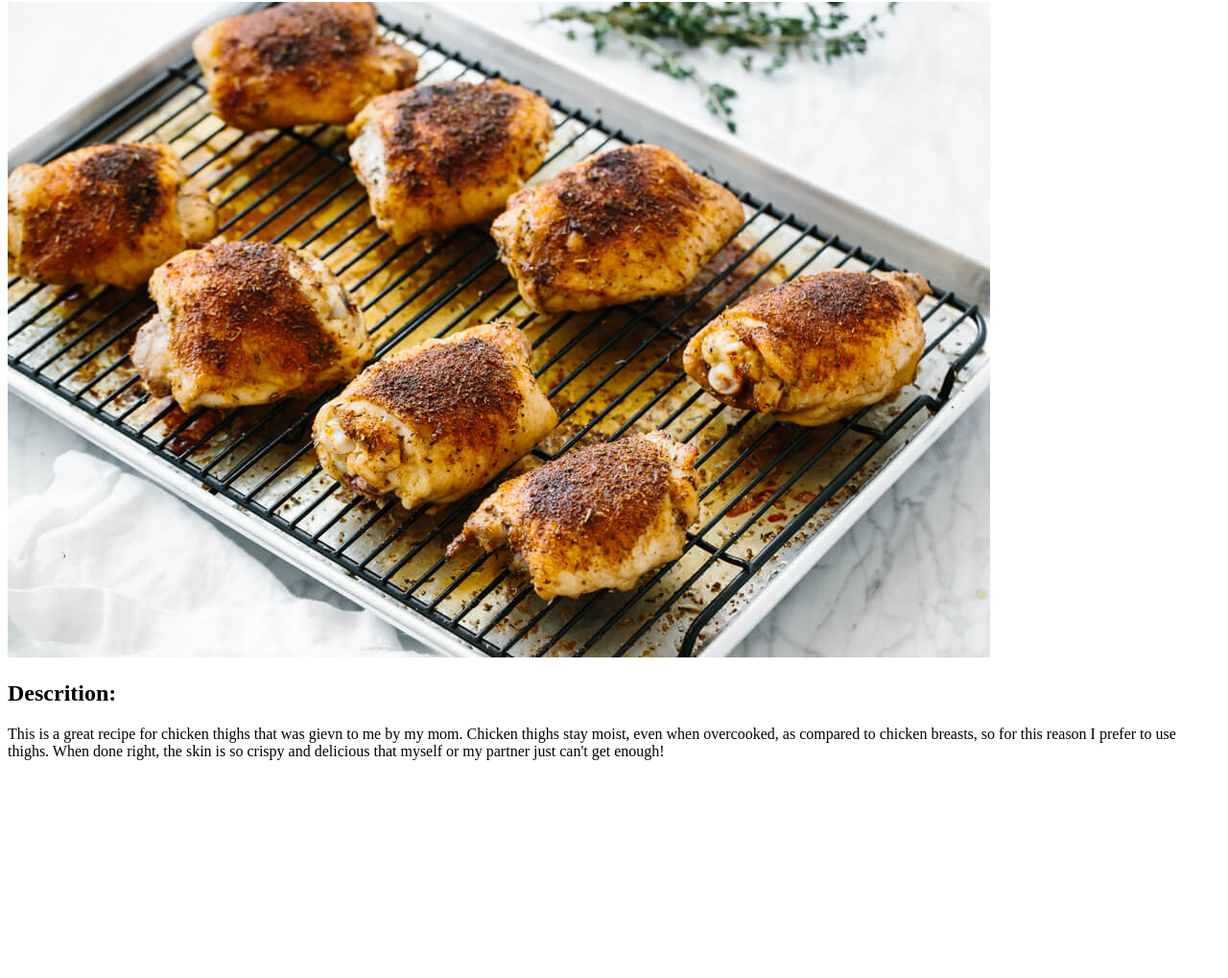
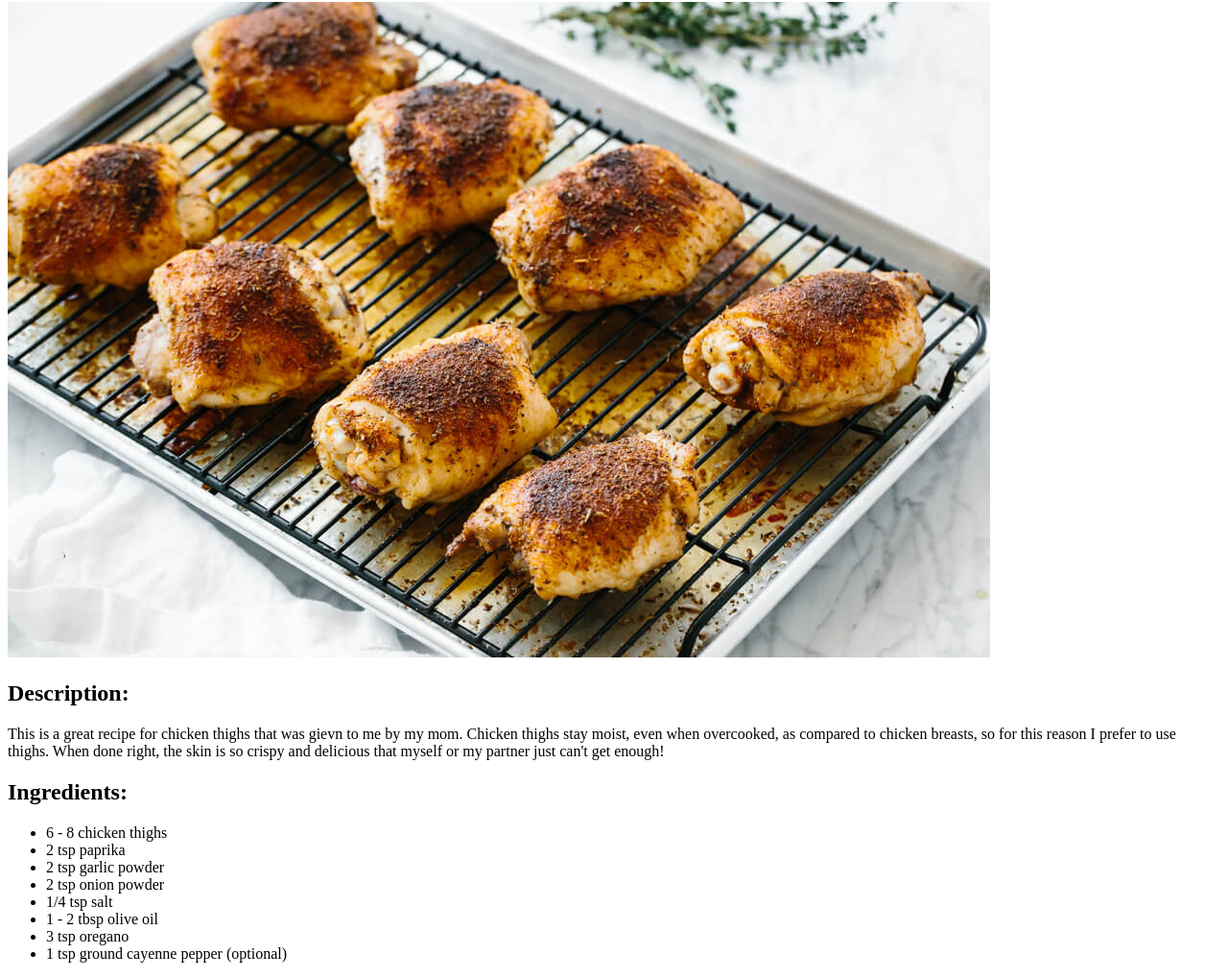
Before and after one commit to zcecchetti/odin-recipes, a plain HTML site: page recipes/crispychicken.html in a window 1280 px wide. Shown: the part 78-1097 px from the top of the page at 96% size. Before the commit the page ends 886 px from the top, so only its background shows below. Drawn offline with Linux system fonts and the light colour scheme.

Commit message:
Add list of ingredients to chicken recipe

```diff
--- a/recipes/crispychicken.html
+++ b/recipes/crispychicken.html
@@ -13,13 +13,26 @@
     <h1>Crispy Baked Chicken Thighs</h1>
     <img src="../images/chicken.jpeg" alt="Cooked Chicken Thighs">
 
-    <h2>Descrition:</h2>
+    <h2>Description:</h2>
     <p>This is a great recipe for chicken thighs that was gievn to me
         by my mom. Chicken thighs stay moist, even when overcooked, as
         compared to chicken breasts, so for this reason I prefer to
         use thighs. When done right, the skin is so crispy and delicious
-        that myself or my partner just can't get enough!
-    </p>
+        that myself or my partner just can't get enough! </p>
+
+
+    <h2>Ingredients:</h2>
+    <ul>
+
+        <li>6 - 8 chicken thighs</li>
+        <li>2 tsp paprika</li>
+        <li>2 tsp garlic powder</li>
+        <li>2 tsp onion powder</li>
+        <li>1/4 tsp salt</li>
+        <li>1 - 2 tbsp olive oil</li>
+        <li>3 tsp oregano</li>
+        <li>1 tsp ground cayenne pepper (optional)</li>
+    </ul>
 </body>
 
 </html>
```
